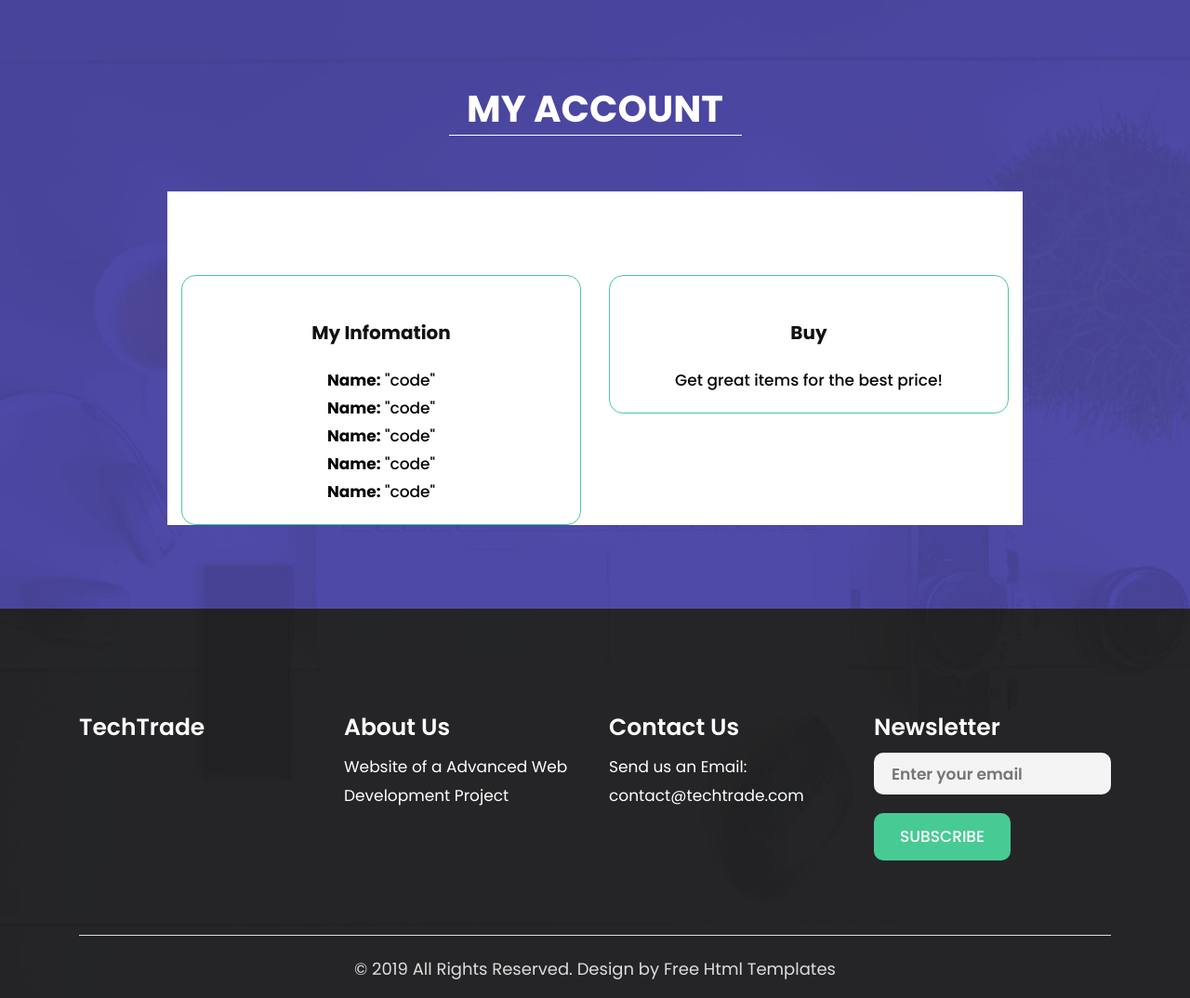
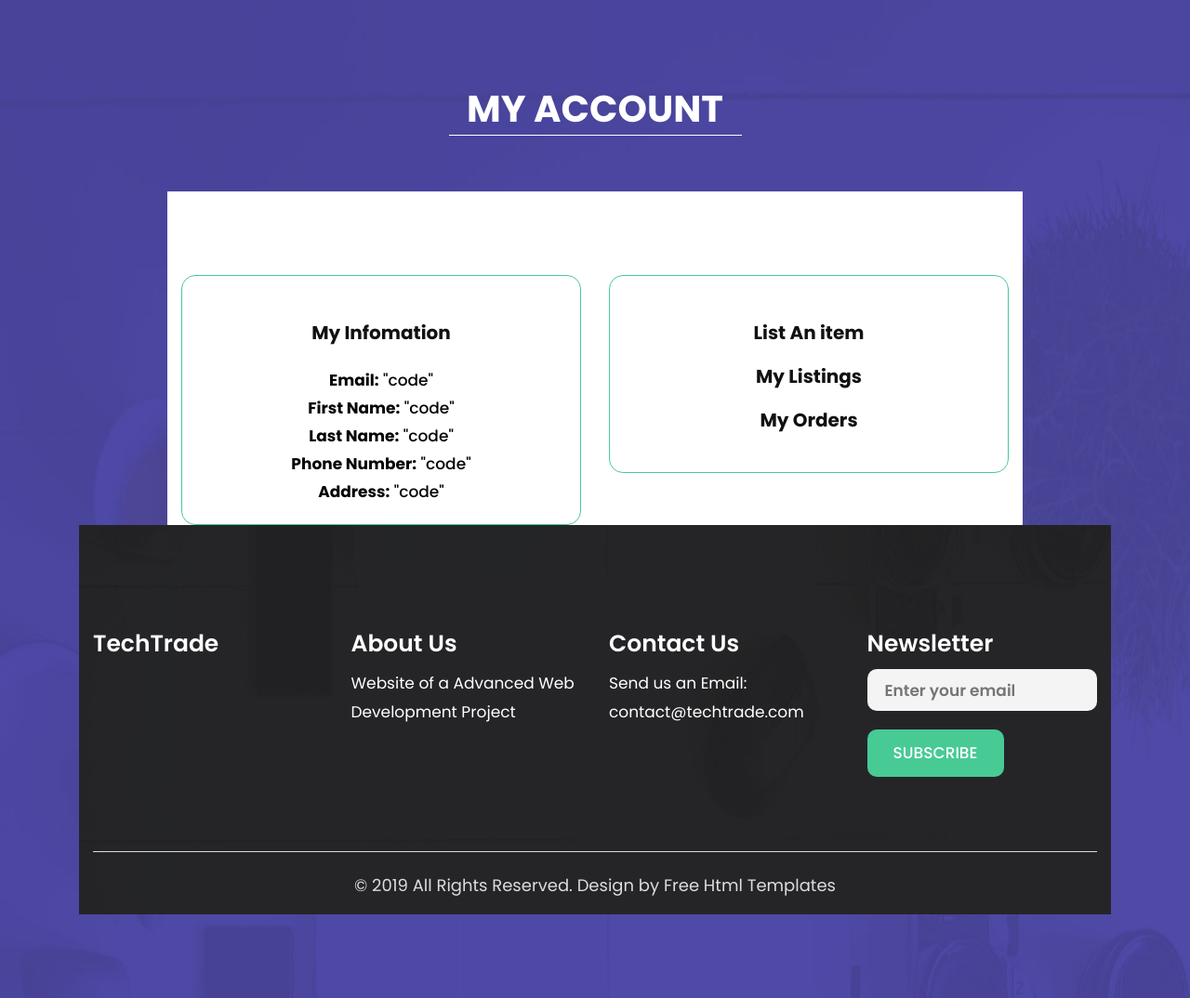
Before and after one commit to ySoHai/PHP-e-com, a PHP site: page /Views/account.php in a window 1280 px wide. Shown: the part 111-1185 px from the top of the page at 93% size. Run offline with PHP 8.4, Linux system fonts and the light colour scheme; data that the repository does not hold is empty; some libraries are stand-ins or nearby versions.

Commit message:
Update account.php

```diff
--- a/Views/account.php
+++ b/Views/account.php
@@ -17,18 +17,20 @@
                            <div class="col-md-6">
                               <div class="box_text">
                                  <h3>My Infomation</h3>
-                                    <p><b>Name:</b> "code" <br>
-                                    <b>Name:</b> "code" <br>
-                                    <b>Name:</b> "code" <br>
-                                    <b>Name:</b> "code" <br>
-                                    <b>Name:</b> "code" <br>
+                                    <p>
+                                       <b>Email:</b> "code" <br>
+                                       <b>First Name:</b> "code" <br>
+                                       <b>Last Name:</b> "code" <br>
+                                       <b>Phone Number:</b> "code" <br>
+                                       <b>Address:</b> "code" <br>
                                     </p>
                               </div>
                            </div>
                            <div class="col-md-6">
                               <div class="box_text">
-                                 <h3>Buy</h3>
-                                    <p>Get great items for the best price!</p>
+                                 <div href="#"><h3>List An item</h3></div>
+                                 <div href="#"><h3>My Listings</h3>
+                                 <div href="#"><h3>My Orders</h3>
                               </div>
                            </div>
                         </div>
```
